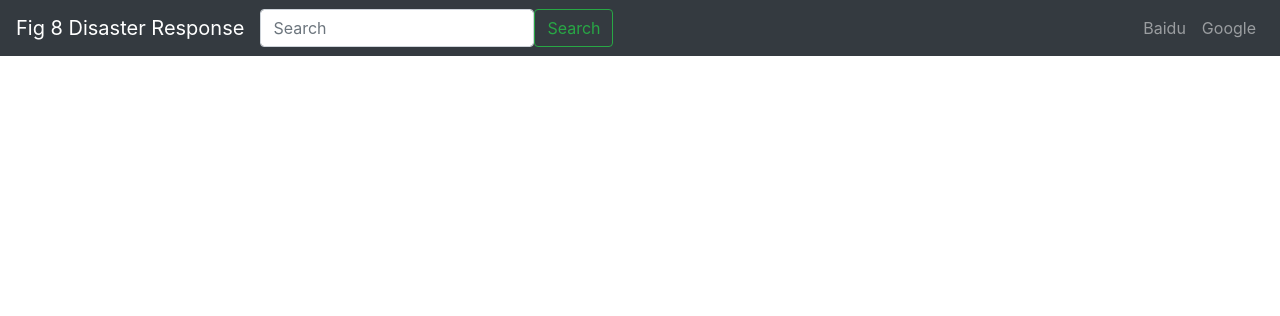
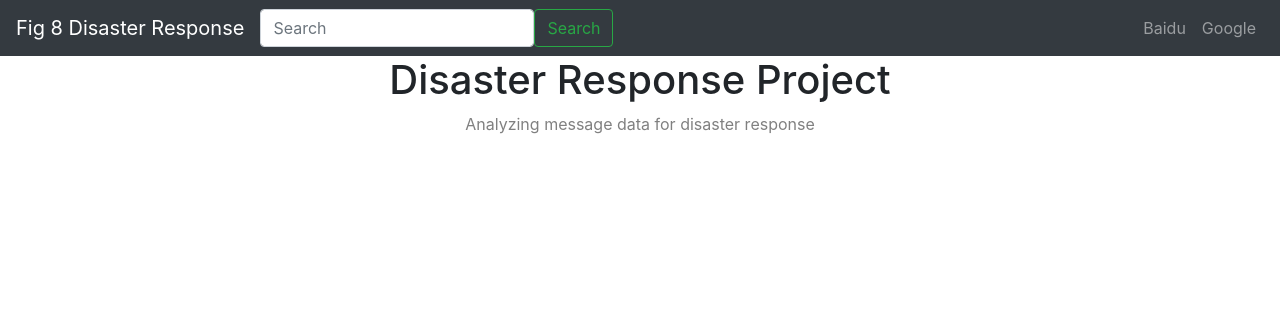
Before and after one commit to Ashes814/Project-Disaster-Response, a Flask app: template app/template/index.html in a window 1280 px wide. Shown: the top 316 px of the page. Run offline with Flask 2, Linux system fonts and the light colour scheme; the template is opened without the code that fills it, so the values that code supplies are empty; parts of the project's set-up code (start-up, migrations or seed data) failed here and were passed over; some libraries are stand-ins or nearby versions.

Commit message:
add subtitle

```diff
--- a/app/template/index.html
+++ b/app/template/index.html
@@ -40,7 +40,20 @@
     </div>
 </nav>
 <!--middle section-->
+<div class="row">
 
+    <!--title column-->
+    <div class="col-12">
+        <div class="col-12">
+        <h1 align="center">Disaster Response Project</h1>
+        </div>
+
+        <div class="col-12">
+            <p align="center"><font color="grey">Analyzing message data for disaster response</font></p>
+        </div>
+    </div>
+
+</div>
 
 </body>
 </html>
```
